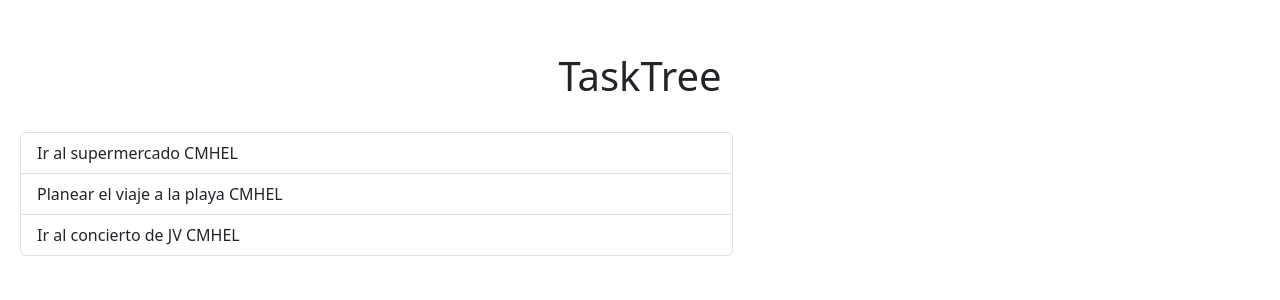
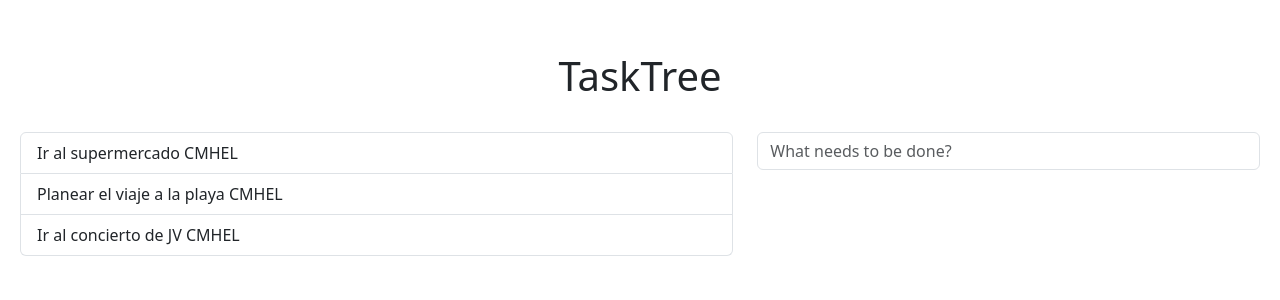
Before and after one commit to abrilBjarano/Tasktree-V0, a React (Vite) app: page / in a window 1280 px wide. Shown: the top 300 px of the page. Built offline with nearby package versions, Linux system fonts and the light colour scheme.

Commit message:
Printed input value to console from TaskAdd

```diff
--- /dev/null
+++ b/src/TaskAdd.jsx
@@ -0,0 +1,29 @@
+import { useState } from "react"
+
+export const TaskAdd = () => {
+
+   const [ inputValue, setInputValue ] = useState('');
+
+   const onInputChange = ({ target }) => {
+      setInputValue( target.value );
+   };
+
+   const onSubmit = ( event ) => {
+      event.preventDefault();
+
+      const newTask = inputValue.trim();
+      console.log( newTask );
+   };
+
+   return (
+      <form onSubmit={ onSubmit }>
+         <input
+            type="text"
+            className="form-control"
+            placeholder="What needs to be done?"
+            value={ inputValue }
+            onChange={ onInputChange }
+         />
+      </form>
+   )
+}
--- a/src/TaskTree.jsx
+++ b/src/TaskTree.jsx
@@ -1,10 +1,10 @@
+import { TaskAdd } from "./TaskAdd";
 import { TaskList } from "./TaskList";
 import { useTask } from "./hooks/useTask";
 
 export const TaskTree = () => {
 
    const { tasks } = useTask();
-   console.log( tasks );
 
    return (
       <>
@@ -17,7 +17,7 @@ export const TaskTree = () => {
             </div>
 
             <div className="col-5">
-
+               <TaskAdd />
             </div>
          </div>
       </>
```
